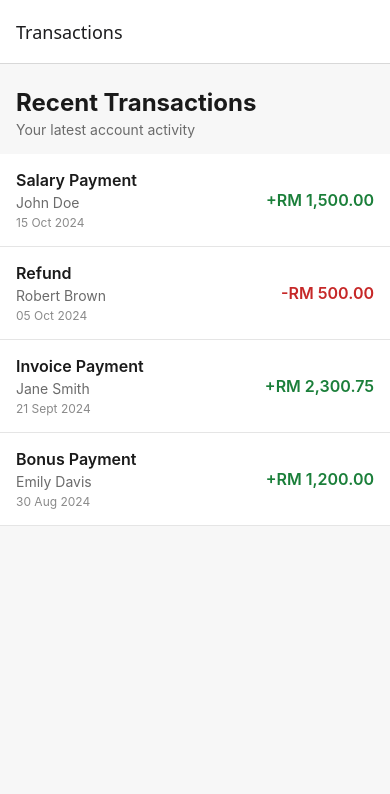
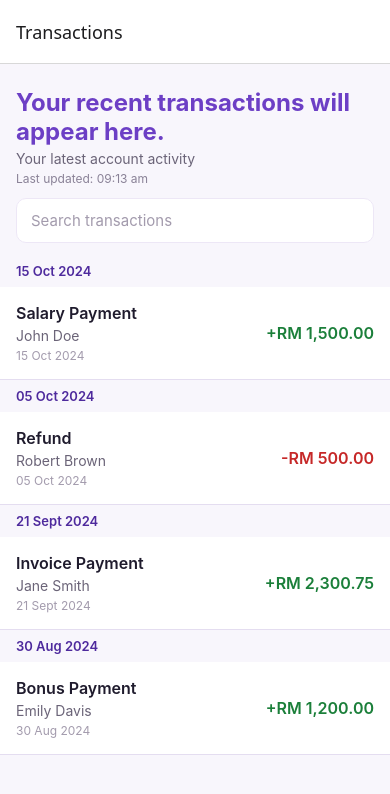
Before and after one commit to bndissanayaka/aeon-bank-mobile-assessment, a React Native app: screen /TransactionList in a window 390 px wide. Shown: the top 794 px of the page. Built offline with nearby package versions, Linux system fonts and the light colour scheme.

Commit message:
added the search functionality and changed colors

```diff
--- a/src/constants/colors.ts
+++ b/src/constants/colors.ts
@@ -1,17 +1,21 @@
 export const COLORS = {
-  background: '#F7F7F7',
+  primary: '#6C3FC5',
+  primaryDark: '#4E2A9D',
+  primaryLight: '#EDE7F6',
+
+  background: '#F8F6FC',
   surface: '#FFFFFF',
 
-  textPrimary: '#1A1A1A',
-  textSecondary: '#6B6B6B',
-  textMuted: '#777777',
-  textSubtle: '#8A8A8A',
+  textPrimary: '#1F1B2D',
+  textSecondary: '#6B6478',
+  textMuted: '#8A8297',
+  textSubtle: '#A39BAD',
 
-  border: '#E5E5E5',
+  border: '#E4DDF0',
 
   success: '#1B7F3A',
   error: '#C62828',
 
-  buttonPrimary: '#1A1A1A',
+  buttonPrimary: '#6C3FC5',
   buttonText: '#FFFFFF',
 } as const;
--- a/src/constants/strings.ts
+++ b/src/constants/strings.ts
@@ -1,5 +1,6 @@
 export const STRINGS = {
   failedToShareTransaction: 'Failed to share transaction',
+  latestAccountActivity: 'Your latest account activity',
   noTransactionsFound: 'No transactions found',
   recentTransactions: 'Your recent transactions will appear here.',
   commonError: 'Something went wrong',
@@ -15,4 +16,10 @@ export const STRINGS = {
   latestActivity: 'Your latest account activity',
   unableToLoad: 'Unable to load transactions.',
   unableToRefresh: 'Unable to refresh transactions.',
+  searchTransactions: 'Search transactions',
+  noMatchingTransactions: 'No matching transactions',
+  lastUpdated: 'Last updated',
+  tryDifferentSearch:
+    'Try searching by recipient, transaction name, or reference ID.',
+  loadingTransactions: 'Loading transactions...',
 } as const;
--- a/src/navigation/AppNavigator.tsx
+++ b/src/navigation/AppNavigator.tsx
@@ -23,6 +23,7 @@ export const AppNavigator = () => {
         component={TransactionDetailScreen}
         options={{
           title: 'Transaction Details',
+          headerBackButtonDisplayMode: 'minimal',
         }}
       />
     </Stack.Navigator>
--- a/src/screens/TransactionDetailScreen.tsx
+++ b/src/screens/TransactionDetailScreen.tsx
@@ -24,11 +24,8 @@ export const TransactionDetailScreen = ({ route }: Props) => {
   if (!transaction) {
     return (
       <View style={styles.centeredContainer}>
-        <Text style={styles.errorTitle}>Transaction not found</Text>
-
-        <Text style={styles.errorText}>
-          The transaction details are unavailable.
-        </Text>
+        <Text style={styles.errorTitle}>{STRINGS.transcNotFound}</Text>
+        <Text style={styles.errorText}>{STRINGS.noTranscDetails}</Text>
       </View>
     );
   }
@@ -116,11 +113,7 @@ const styles = StyleSheet.create({
   negativeAmount: {
     color: COLORS.error,
   },
-  detailsCard: {
-    backgroundColor: COLORS.surface,
-    borderRadius: 12,
-    paddingHorizontal: 16,
-  },
+
   centeredContainer: {
     flex: 1,
     justifyContent: 'center',
@@ -138,13 +131,7 @@ const styles = StyleSheet.create({
     color: COLORS.textSecondary,
     textAlign: 'center',
   },
-  shareButton: {
-    marginTop: 24,
-    paddingVertical: 14,
-    borderRadius: 10,
-    backgroundColor: COLORS.buttonPrimary,
-    alignItems: 'center',
-  },
+
   shareButtonPressed: {
     opacity: 0.8,
   },
@@ -153,4 +140,18 @@ const styles = StyleSheet.create({
     fontWeight: '600',
     color: COLORS.buttonText,
   },
+  shareButton: {
+    marginTop: 24,
+    paddingVertical: 14,
+    borderRadius: 10,
+    backgroundColor: COLORS.primary,
+    alignItems: 'center',
+  },
+  detailsCard: {
+    backgroundColor: COLORS.surface,
+    borderRadius: 12,
+    paddingHorizontal: 16,
+    borderWidth: 1,
+    borderColor: COLORS.primaryLight,
+  },
 });
--- a/src/screens/TransactionListScreen.tsx
+++ b/src/screens/TransactionListScreen.tsx
@@ -1,15 +1,18 @@
-import React, { useEffect } from 'react';
+import React, { useEffect, useMemo, useState } from 'react';
 import { useNavigation } from '@react-navigation/native';
 import { NativeStackNavigationProp } from '@react-navigation/native-stack';
+import { SectionList, StyleSheet, Text, TextInput, View } from 'react-native';
+
 import { EmptyState } from '../components/EmptyState';
 import { ErrorState } from '../components/ErrorState';
 import { LoadingState } from '../components/LoadingState';
-import { FlatList, StyleSheet, Text, View } from 'react-native';
+import { TransactionItem } from '../components/TransactionItem';
 import { COLORS } from '../constants/colors';
 import { STRINGS } from '../constants/strings';
-import { TransactionItem } from '../components/TransactionItem';
 import { RootStackParamList } from '../navigation/types';
 import { useTransactionStore } from '../store/transactionStore';
+import { formatLastUpdated } from '../utils/formatLastUpdated';
+import { groupTransactionsByDate } from '../utils/groupTransactionsByDate';
 
 type TransactionListNavigationProp = NativeStackNavigationProp<
   RootStackParamList,
@@ -19,11 +22,14 @@ type TransactionListNavigationProp = NativeStackNavigationProp<
 export const TransactionListScreen = () => {
   const navigation = useNavigation<TransactionListNavigationProp>();
 
+  const [searchQuery, setSearchQuery] = useState('');
+
   const {
     transactions,
     isLoading,
     isRefreshing,
     error,
+    lastUpdated,
     fetchTransactions,
     refreshTransactions,
   } = useTransactionStore();
@@ -32,8 +38,29 @@ export const TransactionListScreen = () => {
     fetchTransactions();
   }, [fetchTransactions]);
 
+  const filteredTransactions = useMemo(() => {
+    const query = searchQuery.trim().toLowerCase();
+
+    if (!query) {
+      return transactions;
+    }
+
+    return transactions.filter(transaction => {
+      return (
+        transaction.recipientName.toLowerCase().includes(query) ||
+        transaction.transferName.toLowerCase().includes(query) ||
+        transaction.refId.toLowerCase().includes(query)
+      );
+    });
+  }, [transactions, searchQuery]);
+
+  const sections = useMemo(
+    () => groupTransactionsByDate(filteredTransactions),
+    [filteredTransactions],
+  );
+
   if (isLoading) {
-    return <LoadingState message="Loading transactions..." />;
+    return <LoadingState message={STRINGS.loadingTransactions} />;
   }
 
   if (error && transactions.length === 0) {
@@ -42,8 +69,8 @@ export const TransactionListScreen = () => {
 
   return (
     <View style={styles.container}>
-      <FlatList
-        data={transactions}
+      <SectionList
+        sections={sections}
         keyExtractor={item => item.refId}
         renderItem={({ item }) => (
           <TransactionItem
@@ -55,17 +82,55 @@ export const TransactionListScreen = () => {
             }
           />
         )}
+        renderSectionHeader={({ section }) => (
+          <Text style={styles.sectionHeader}>{section.title}</Text>
+        )}
         refreshing={isRefreshing}
         onRefresh={refreshTransactions}
+        stickySectionHeadersEnabled={false}
         ListHeaderComponent={
-          <View style={styles.header}>
-            <Text style={styles.title}>{STRINGS.recentTranscs}</Text>
-            <Text style={styles.subtitle}>{STRINGS.latestActivity}</Text>
-          </View>
+          <>
+            <View style={styles.header}>
+              <Text style={styles.title}>{STRINGS.recentTransactions}</Text>
+
+              <Text style={styles.subtitle}>
+                {STRINGS.latestAccountActivity}
+              </Text>
+
+              {lastUpdated !== null && (
+                <Text style={styles.lastUpdated}>
+                  {STRINGS.lastUpdated}: {formatLastUpdated(lastUpdated)}
+                </Text>
+              )}
+            </View>
+
+            <View style={styles.searchContainer}>
+              <TextInput
+                value={searchQuery}
+                onChangeText={setSearchQuery}
+                placeholder={STRINGS.searchTransactions}
+                placeholderTextColor={COLORS.textSubtle}
+                style={styles.searchInput}
+                autoCapitalize="none"
+                autoCorrect={false}
+                returnKeyType="search"
+                accessibilityLabel={STRINGS.searchTransactions}
+              />
+            </View>
+          </>
         }
-        ListEmptyComponent={<EmptyState />}
+        ListEmptyComponent={
+          searchQuery.trim() ? (
+            <EmptyState
+              title={STRINGS.noMatchingTransactions}
+              message={STRINGS.tryDifferentSearch}
+            />
+          ) : (
+            <EmptyState />
+          )
+        }
         contentContainerStyle={
-          transactions.length === 0 ? styles.emptyListContent : undefined
+          sections.length === 0 ? styles.emptyListContent : undefined
         }
       />
     </View>
@@ -77,24 +142,55 @@ const styles = StyleSheet.create({
     flex: 1,
     backgroundColor: COLORS.background,
   },
-
+  title: {
+    fontSize: 24,
+    fontWeight: '700',
+    color: COLORS.primary,
+  },
   header: {
     paddingHorizontal: 16,
     paddingTop: 24,
-    paddingBottom: 16,
+    paddingBottom: 12,
   },
-  title: {
-    fontSize: 24,
-    fontWeight: '700',
-    color: COLORS.textPrimary,
-  },
+
   subtitle: {
     marginTop: 4,
     fontSize: 14,
     color: COLORS.textSecondary,
   },
+
+  lastUpdated: {
+    marginTop: 4,
+    fontSize: 12,
+    color: COLORS.textMuted,
+  },
+
+  searchContainer: {
+    paddingHorizontal: 16,
+    paddingBottom: 12,
+  },
+
+  searchInput: {
+    backgroundColor: COLORS.surface,
+    borderWidth: 1,
+    borderColor: COLORS.primaryLight,
+    borderRadius: 10,
+    paddingHorizontal: 14,
+    paddingVertical: 12,
+    fontSize: 15,
+    color: COLORS.textPrimary,
+  },
+
+  sectionHeader: {
+    paddingHorizontal: 16,
+    paddingVertical: 8,
+    fontSize: 13,
+    fontWeight: '600',
+    color: COLORS.primaryDark,
+    backgroundColor: COLORS.background,
+  },
+
   emptyListContent: {
     flexGrow: 1,
-    justifyContent: 'center',
   },
 });
--- a/src/store/transactionStore.ts
+++ b/src/store/transactionStore.ts
@@ -1,12 +1,14 @@
 import { create } from 'zustand';
+
 import { getTransactions } from '../api/transactionApi';
 import { Transaction } from '../types/transaction';
-import { STRINGS } from '../constants/strings';
+
 interface TransactionState {
   transactions: Transaction[];
   isLoading: boolean;
   isRefreshing: boolean;
   error: string | null;
+  lastUpdated: number | null;
 
   fetchTransactions: () => Promise<void>;
   refreshTransactions: () => Promise<void>;
@@ -18,6 +20,7 @@ export const useTransactionStore = create<TransactionState>((set, get) => ({
   isLoading: false,
   isRefreshing: false,
   error: null,
+  lastUpdated: null,
 
   fetchTransactions: async () => {
     try {
@@ -31,11 +34,12 @@ export const useTransactionStore = create<TransactionState>((set, get) => ({
       set({
         transactions,
         isLoading: false,
+        lastUpdated: Date.now(),
       });
     } catch {
       set({
         isLoading: false,
-        error: STRINGS.unableToLoad,
+        error: 'Unable to load transactions.',
       });
     }
   },
@@ -52,11 +56,12 @@ export const useTransactionStore = create<TransactionState>((set, get) => ({
       set({
         transactions,
         isRefreshing: false,
+        lastUpdated: Date.now(),
       });
     } catch {
       set({
         isRefreshing: false,
-        error: STRINGS.unableToRefresh,
+        error: 'Unable to refresh transactions.',
       });
     }
   },
--- /dev/null
+++ b/src/utils/formatLastUpdated.ts
@@ -0,0 +1,6 @@
+export const formatLastUpdated = (timestamp: number): string => {
+  return new Intl.DateTimeFormat('en-MY', {
+    hour: '2-digit',
+    minute: '2-digit',
+  }).format(new Date(timestamp));
+};
--- /dev/null
+++ b/src/utils/groupTransactionsByDate.ts
@@ -0,0 +1,31 @@
+import { Transaction } from '../types/transaction';
+import { formatTransactionDate } from './formatDate';
+
+export interface TransactionSection {
+  title: string;
+  data: Transaction[];
+}
+
+export const groupTransactionsByDate = (
+  transactions: Transaction[],
+): TransactionSection[] => {
+  const groups = transactions.reduce<Record<string, Transaction[]>>(
+    (accumulator, transaction) => {
+      const date = formatTransactionDate(transaction.transferDate);
+
+      if (!accumulator[date]) {
+        accumulator[date] = [];
+      }
+
+      accumulator[date].push(transaction);
+
+      return accumulator;
+    },
+    {},
+  );
+
+  return Object.entries(groups).map(([title, data]) => ({
+    title,
+    data,
+  }));
+};
```
